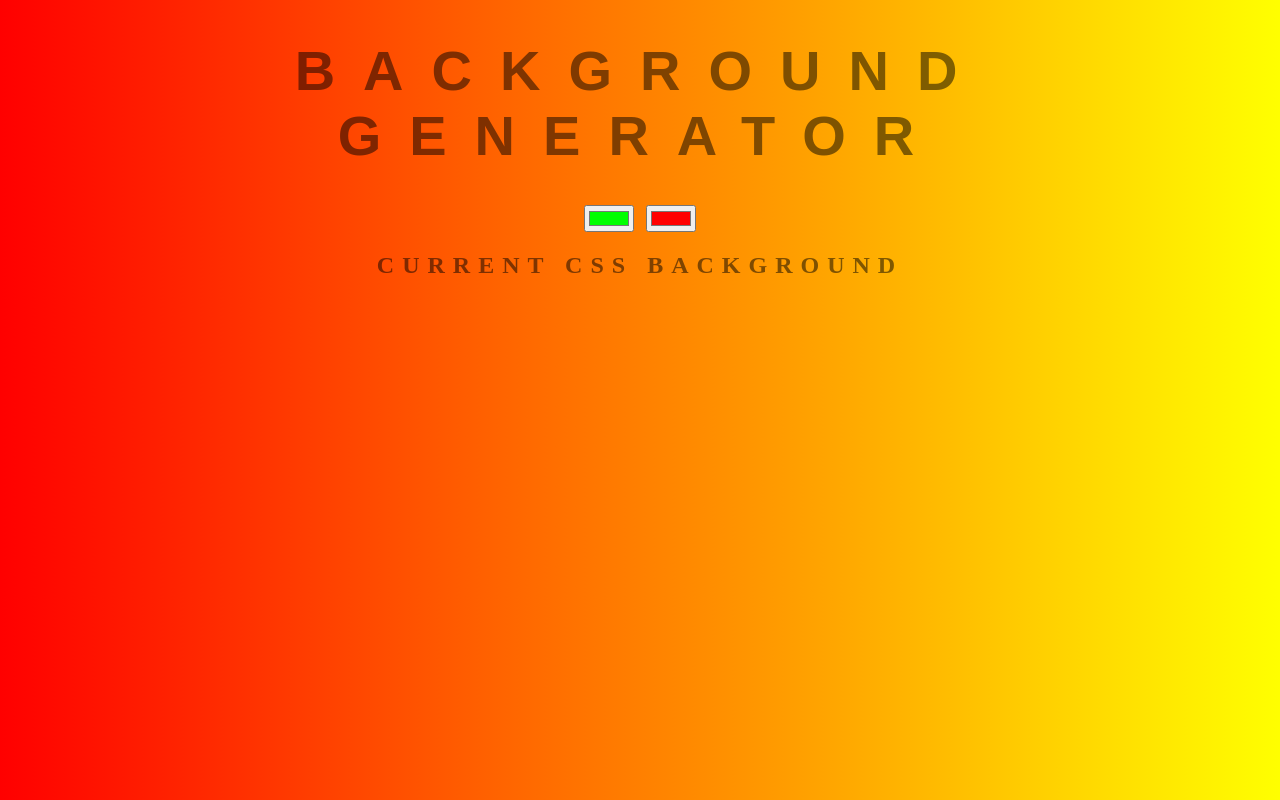
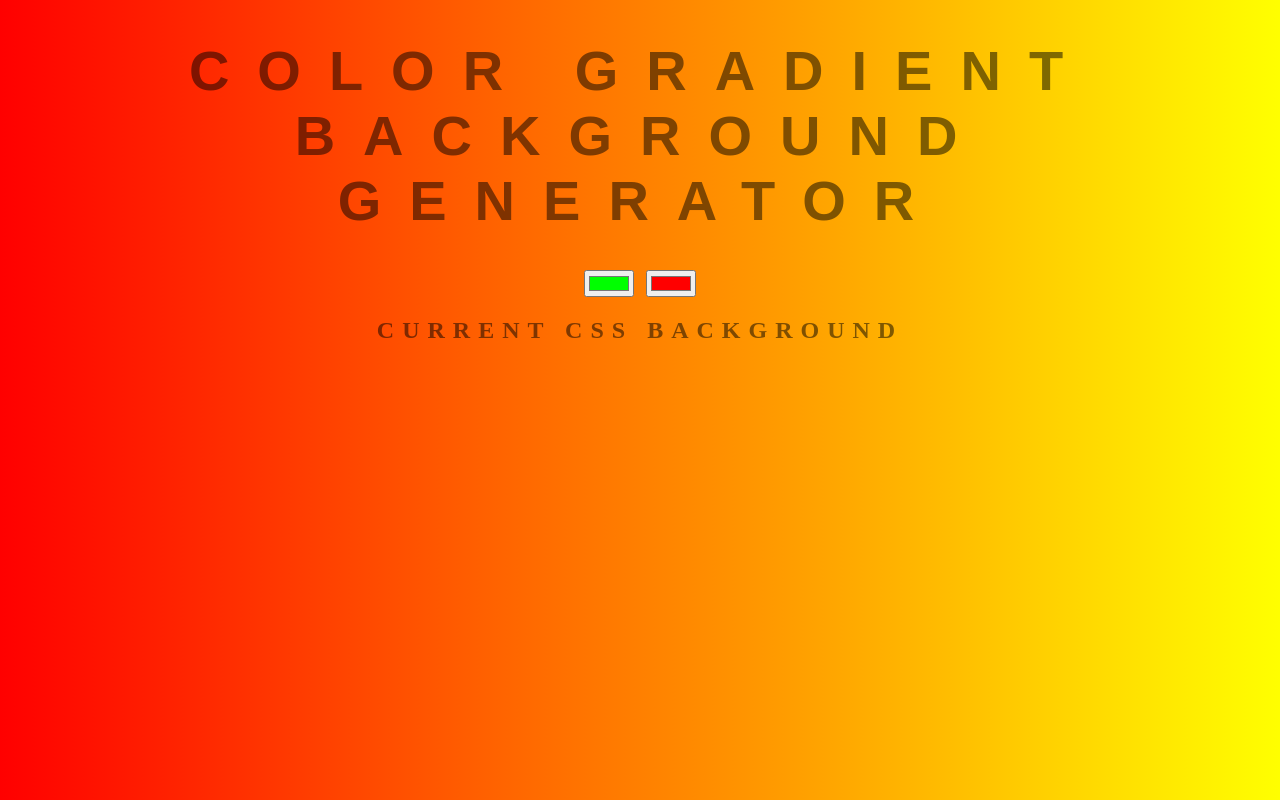
Before and after one commit to searjs/webGit, a plain HTML site: page GradientBackground.html in a window 1280 px wide. Drawn offline with Linux system fonts and the light colour scheme.

Commit message:
change h1 title

```diff
--- a/GradientBackground.html
+++ b/GradientBackground.html
@@ -6,7 +6,7 @@
 </head>
 
 <body id="gradient">
-	<h1>Background Generator</h1>
+	<h1>Color Gradient Background Generator</h1>
 	<input class="color1" type="color" name="color1" value="#00ff00">
 	<input class="color2" type="color" name="color2" value="#ff0000">
 	<h2>Current CSS Background</h2>
```
